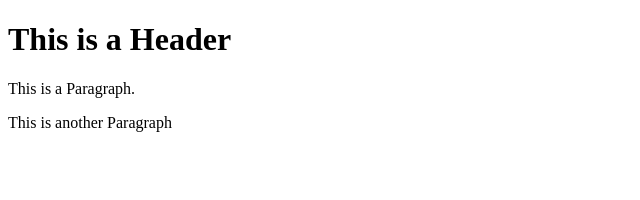
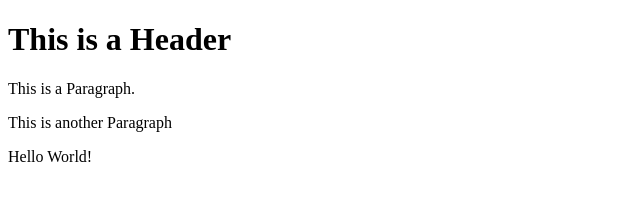
Before and after one commit to AhmedKhan11/git-test, a website: page index.html in a window 1280 px wide. Shown: the whole page, without its empty margins (0-640 px from the left). Drawn offline with Linux system fonts and the light colour scheme.

Commit message:
using NPM

```diff
--- a/index.html
+++ b/index.html
@@ -4,5 +4,6 @@
         <h1>This is a Header</h1>
         <p>This is a Paragraph.</p>
         <p>This is another Paragraph</p>
+        <p>Hello World!</p>
     </body>
 </html>
```
Also changed, not shown: package.json (added, +19 -0 lines), 2 other files.
